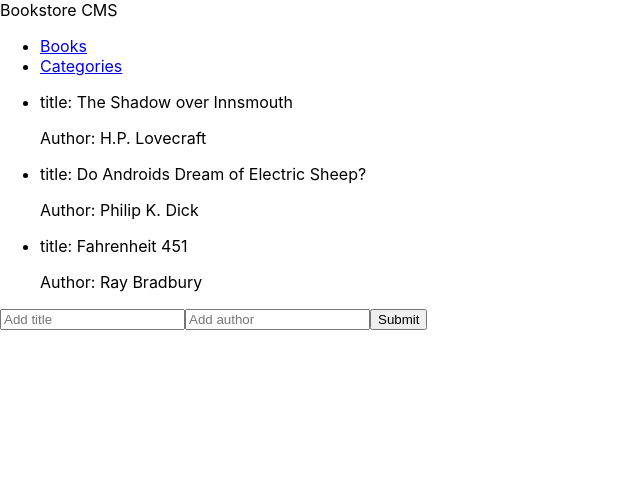
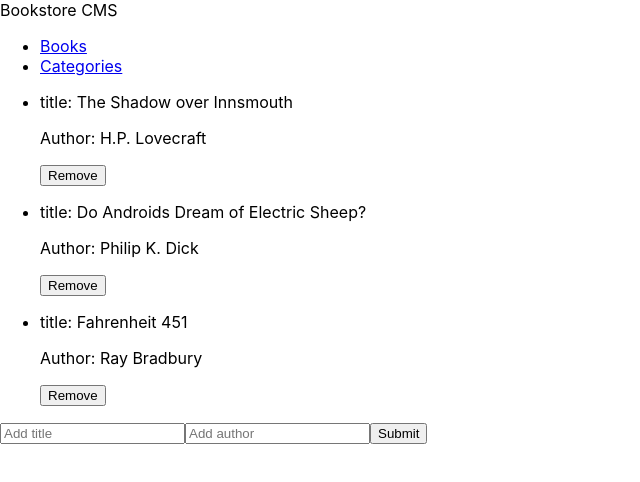
Before and after one commit to mwismann/react-bookstore, a React (Create React App) app: page / in a window 1280 px wide. Shown: the top 482 px of the page, without its empty margins (0-640 px from the left). Built offline with nearby package versions, Linux system fonts and the light colour scheme.

Commit message:
Add remove button to book item

```diff
--- a/src/components/BookItem.js
+++ b/src/components/BookItem.js
@@ -1,6 +1,6 @@
 import PropTypes from 'prop-types';
 
-const BookItem = ({ item }) => (
+const BookItem = ({ item, removeBook }) => (
   <li>
     <p>
       title:
@@ -12,14 +12,17 @@ const BookItem = ({ item }) => (
       {' '}
       {item.author}
     </p>
+    <button type="button" onClick={() => removeBook(item.id)}>Remove</button>
   </li>
 );
 
 BookItem.propTypes = {
   item: PropTypes.shape({
+    id: PropTypes.number,
     title: PropTypes.string,
     author: PropTypes.string,
   }).isRequired,
+  removeBook: PropTypes.func.isRequired,
 };
 
 export default BookItem;
--- a/src/components/Bookshelf.js
+++ b/src/components/Bookshelf.js
@@ -1,10 +1,10 @@
 import PropTypes from 'prop-types';
 import BookItem from './BookItem';
 
-const Bookshelf = ({ bookList }) => (
+const Bookshelf = ({ bookList, removeBook }) => (
   <ul>
     {bookList.map((book) => (
-      <BookItem key={book.id} item={book} />
+      <BookItem key={book.id} item={book} removeBook={removeBook} />
     ))}
   </ul>
 );
@@ -15,6 +15,7 @@ Bookshelf.propTypes = {
     title: PropTypes.string,
     author: PropTypes.string,
   })).isRequired,
+  removeBook: PropTypes.func.isRequired,
 };
 
 export default Bookshelf;
--- a/src/components/BookstoreLogic.js
+++ b/src/components/BookstoreLogic.js
@@ -30,9 +30,15 @@ const BookstoreLogic = () => {
     setBookList([...bookList, newBook]);
   };
 
+  const removeBook = (id) => {
+    setBookList([
+      ...bookList.filter((book) => book.id !== id),
+    ]);
+  };
+
   return (
     <div>
-      <Bookshelf bookList={bookList} />
+      <Bookshelf bookList={bookList} removeBook={removeBook} />
       <InputBook addBook={addBook} />
     </div>
   );
```
